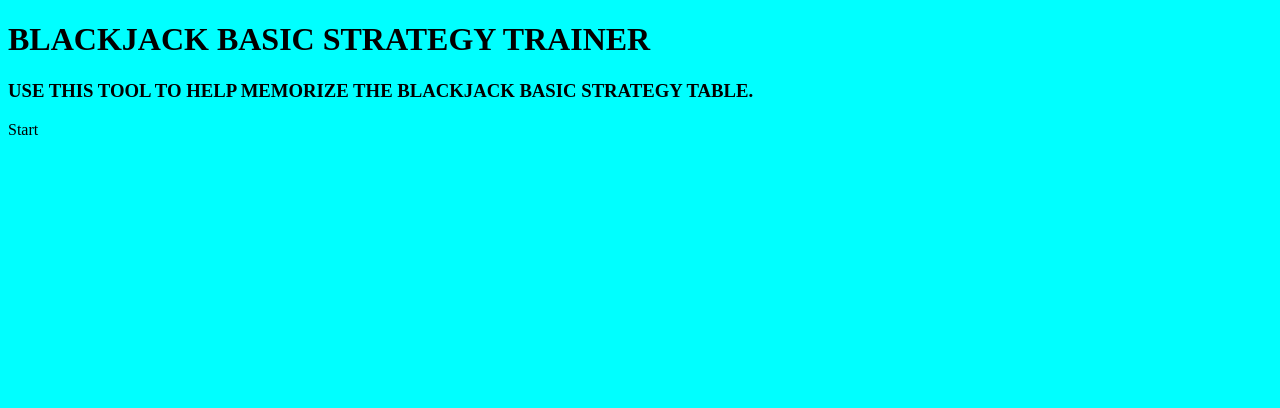
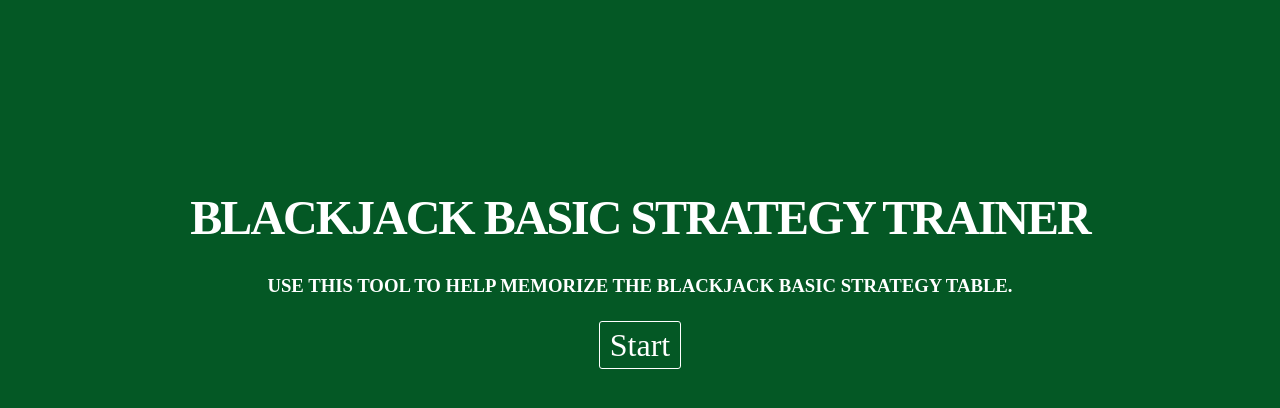
Before and after one commit to cberry216/blackjack-strategy-trainer, a Django app: page / in a window 1280 px wide. Shown: the top 408 px of the page. Run offline with Django 3.2, Linux system fonts and the light colour scheme.

Commit message:
Stylized homepage.

```diff
--- a/blackjack_trainer/static/css/style.css
+++ b/blackjack_trainer/static/css/style.css
@@ -1,3 +1,41 @@
-* {
-  background-color: cyan;
+html {
+  background-color: #045825;
 }
+
+.welcome {
+  margin-top: 15%;
+
+  font-family: "Bodoni MT Black", serif;
+  text-align: center;
+}
+
+.welcome__title {
+  margin: 30px 0;
+  color:white;
+
+  font-size: 3em;
+  letter-spacing: -2px;
+}
+
+.welcome__subtitle {
+  margin: 30px 0;
+  color: white;
+}
+
+.welcome__enter {
+  margin: 50px 0;
+  padding: 5px 10px;
+  width: 10vw;
+  color: white;
+  border: 1px solid white;
+  border-radius: 3px;
+
+  font-size: 2em;
+}
+
+.welcome__enter:hover {
+  background-color: #c01818;
+  color: black;
+
+  cursor: pointer;
+}
```
